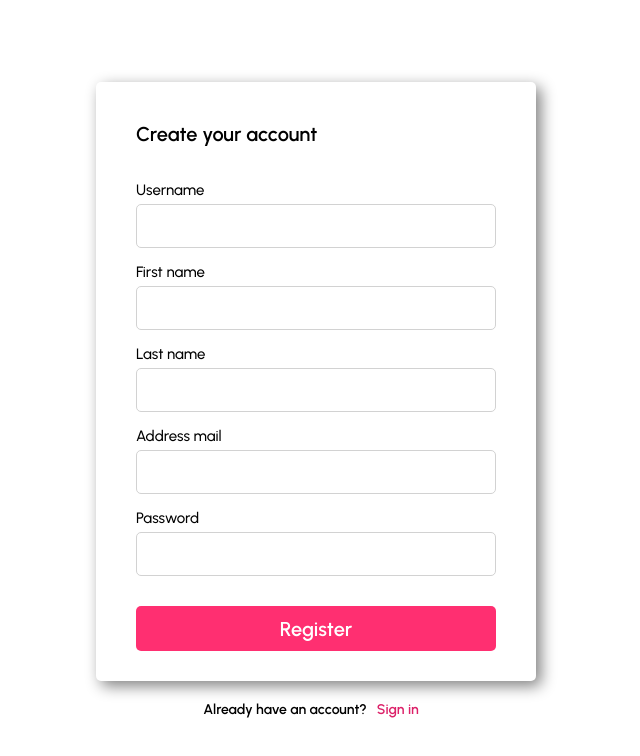
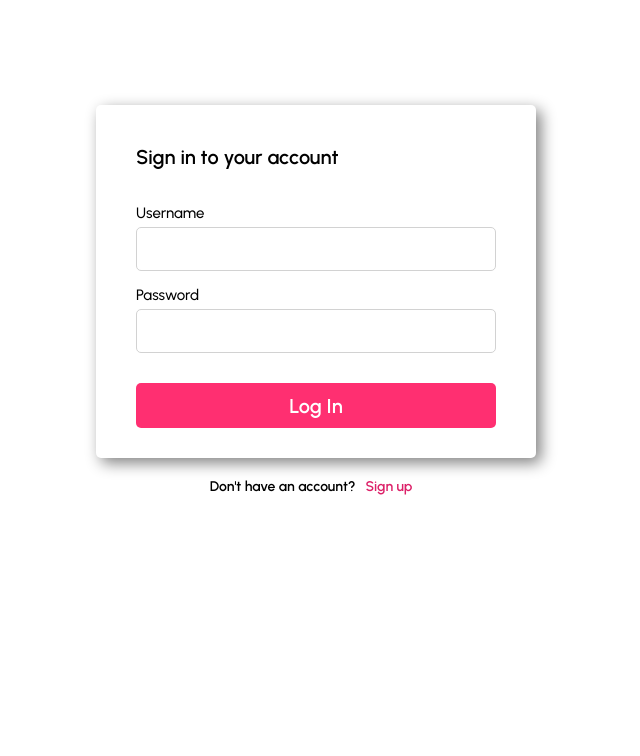
Before and after one commit to MenoIy/blog_api, a React (Create React App) app in the folder client/: page / in a window 1280 px wide. Shown: the top 756 px of the page, without its empty margins (324-964 px from the left). Built offline with nearby package versions, Linux system fonts and the light colour scheme.

Commit message:
add routing

```diff
--- a/client/package.json
+++ b/client/package.json
@@ -11,11 +11,13 @@
     "@types/node": "^12.0.0",
     "@types/react": "^17.0.0",
     "@types/react-dom": "^17.0.0",
+    "@types/react-router-dom": "^5.1.9",
     "@types/styled-components": "^5.1.14",
     "@types/yup": "^0.29.13",
     "axios": "^0.21.4",
     "react": "^17.0.2",
     "react-dom": "^17.0.2",
+    "react-router-dom": "^5.3.0",
     "react-scripts": "4.0.3",
     "styled-components": "^5.3.1",
     "typescript": "^4.1.2",
--- a/client/src/App.tsx
+++ b/client/src/App.tsx
@@ -3,11 +3,23 @@ import "./App.css";
 import Home from "./pages/Home";
 import Login from "./pages/Login";
 import Register from "./pages/Register";
+import { BrowserRouter as Router, Switch, Route, Link } from "react-router-dom";
 
 function App() {
   return (
-    //<Login />
-    <Register />
+    <Router>
+      <Switch>
+        <Route path="/login">
+          <Login />
+        </Route>
+        <Route path="/register">
+          <Register />
+        </Route>
+        <Route path="/">
+          <Login />
+        </Route>
+      </Switch>
+    </Router>
   );
 }
 
--- a/client/src/pages/Login.tsx
+++ b/client/src/pages/Login.tsx
@@ -3,6 +3,7 @@ import { useFormik } from "formik";
 import { loginSchema } from "../validators";
 import { login } from "../api/";
 import Field from "../components/Field";
+import { Link } from "react-router-dom";
 
 const Container = styled.div`
   height: 600px;
@@ -21,9 +22,10 @@ const Signup = styled.div`
     display: inline;
     margin-right: 10px;
   }
-  h4:nth-child(2) {
+  a {
     color: #dc2068;
     cursor: pointer;
+    text-decoration: none;
   }
 `;
 
@@ -121,7 +123,9 @@ const Login = () => {
       </LoginContainer>
       <Signup>
         <h4>Don't have an account?</h4>
-        <h4>Sign up</h4>
+        <h4>
+          <Link to="/register">Sign up</Link>
+        </h4>
       </Signup>
     </Container>
   );
--- a/client/src/pages/Register.tsx
+++ b/client/src/pages/Register.tsx
@@ -1,12 +1,12 @@
-import React from "react";
 import { useFormik } from "formik";
 import styled from "styled-components";
 import { registerSchema } from "../validators";
 import Field from "../components/Field";
 import { register } from "../api";
+import { Link } from "react-router-dom";
 
 const Container = styled.div`
-  height: 800px;
+  height: 850px;
   display: flex;
   flex-direction: column;
 `;
@@ -54,9 +54,10 @@ const SignIn = styled.div`
     display: inline;
     margin-right: 10px;
   }
-  h4:nth-child(2) {
+  a {
     color: #dc2068;
     cursor: pointer;
+    text-decoration: none;
   }
 `;
 
@@ -136,7 +137,9 @@ const Register = () => {
       </SignupContainer>
       <SignIn>
         <h4>Already have an account?</h4>
-        <h4>Sign in</h4>
+        <h4>
+          <Link to="/login">Sign in</Link>
+        </h4>
       </SignIn>
     </Container>
   );
```
Also changed, not shown: client/src/pages/Home.tsx (+5 -7 lines), 1 other file (tests, documents, lock files or other folders).
